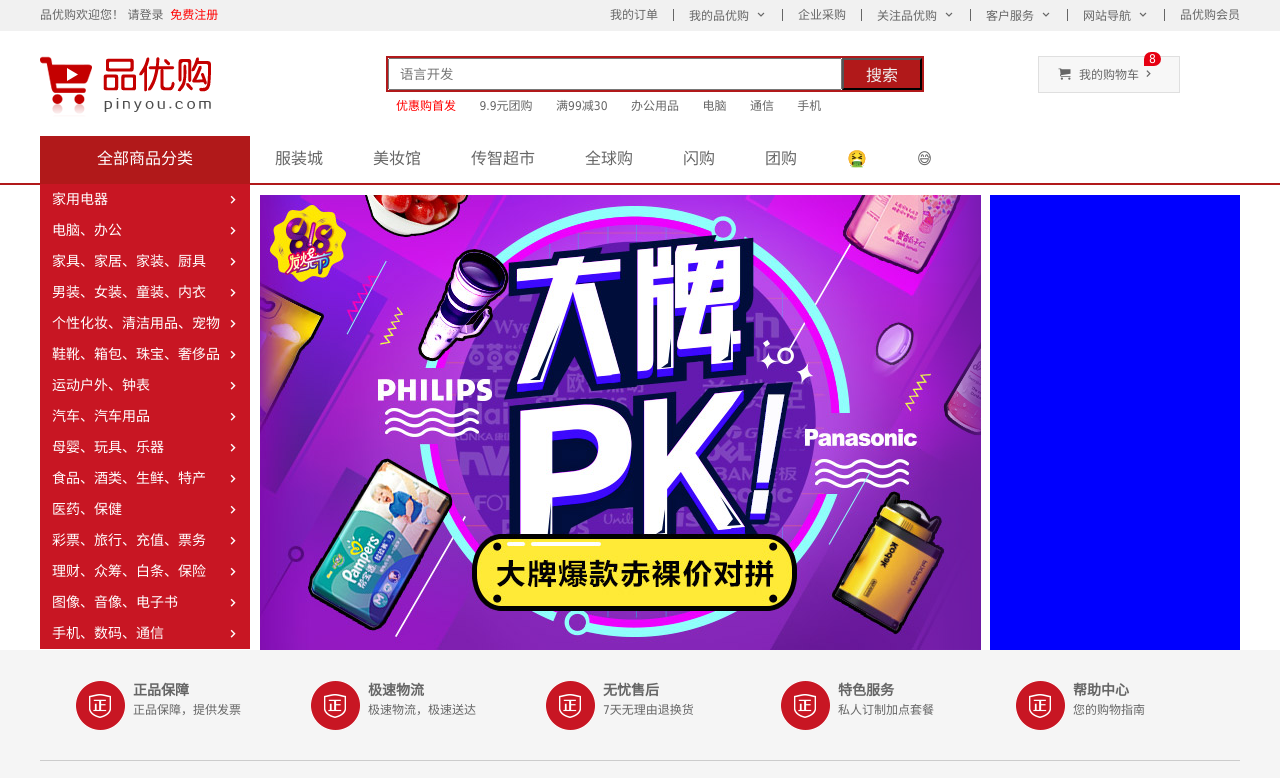
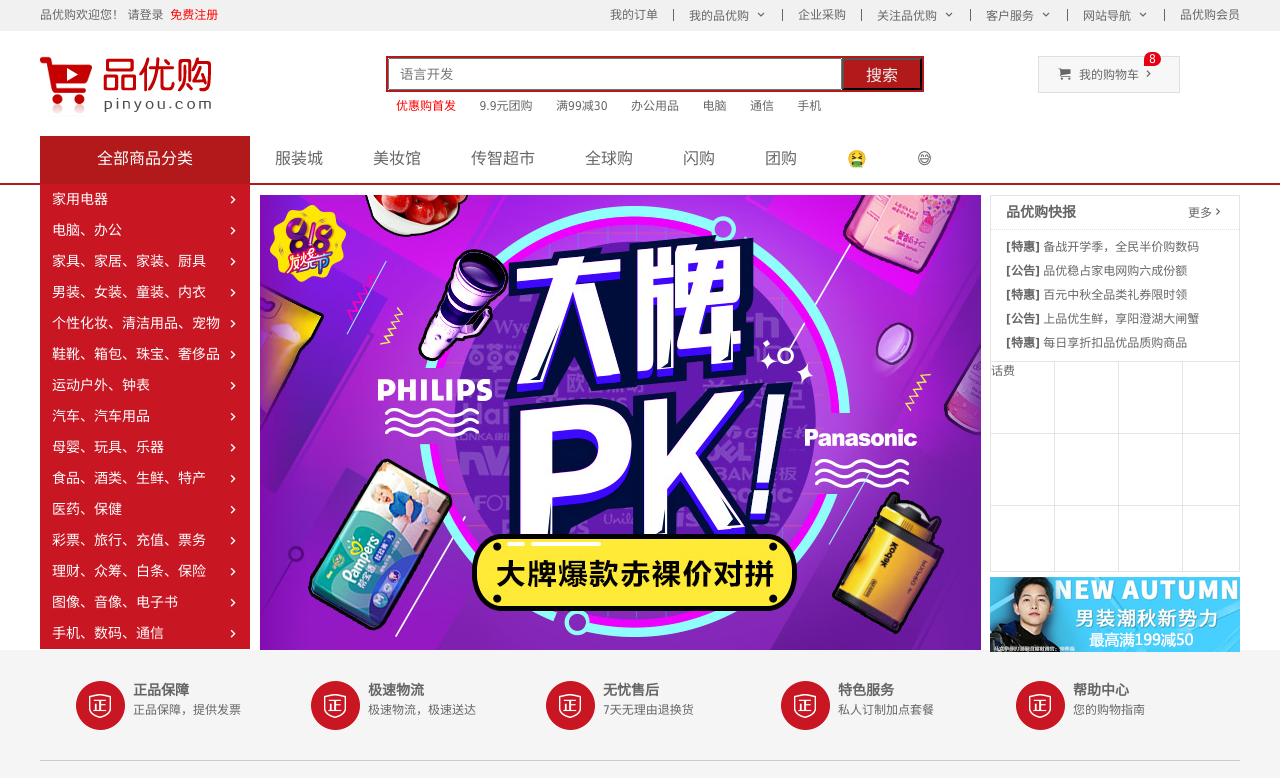
Before and after one commit to Halorv/shopping, a plain HTML site: page index.html in a window 1280 px wide. Shown: the top 778 px of the page. Drawn offline with Linux system fonts and the light colour scheme; files whose address does not match are found by name.

Commit message:
11/21-13 Win11

```diff
--- a/css/common.css
+++ b/css/common.css
@@ -250,3 +250,28 @@
 .links a {
     margin: 0 3px;
 }
+
+
+.news {
+    height: 165px;
+    border: 1px solid #e4e4e4;
+}
+.life_service {
+    overflow: hidden;
+    height: 209px;
+    border: 1px solid #e4e4e4;
+    border-top: 0;
+}
+.life_service ul {
+    width: 263px;
+}
+.life_service ul li {
+    float: left;
+    width: 63px;
+    height: 71px;
+    border-right: 1px solid #e4e4e4;
+    border-bottom: 1px solid #e4e4e4;
+}
+.bargain {
+    margin-top: 5px;
+}
--- a/css/index.css
+++ b/css/index.css
@@ -14,5 +14,28 @@
     width: 250px;
     height: 455px;
     float: right;
-    background-color: blue;
 }
+.news_head {
+    height: 33px;
+    line-height: 33px;
+    border-bottom: 1px dotted #e4e4e4;
+    padding: 0 15px;
+}
+.news_head h5 {
+    float: left;
+    font-size: 14px;
+}
+.news_head .more {
+    float: right;
+}
+.news_head .more::after {
+    font-family: 'icomoon';
+    content: '\e920';
+}
+.news_body {
+    padding: 5px 15px 0;
+}
+.news_body ul li {
+    height: 24px;
+    line-height: 24px;
+}
--- a/index.html
+++ b/index.html
@@ -121,7 +121,45 @@
                     </li>
                 </ul>
             </div>
-            <div class="newsflash"></div>
+            <div class="newsflash">
+                <div class="news">
+                    <div class="news_head">
+                        <h5>品优购快报</h5>
+                        <a href="#" class="more">更多</a>
+                    </div>
+                    <div class="news_body">
+                        <ul>
+                            <li><a href="#"><strong>[特惠]</strong> 备战开学季，全民半价购数码</a></li>
+                            <li><a href="#"><strong>[公告]</strong> 品优稳占家电网购六成份额</a></li>
+                            <li><a href="#"><strong>[特惠]</strong> 百元中秋全品类礼券限时领</a></li>
+                            <li><a href="#"><strong>[公告]</strong> 上品优生鲜，享阳澄湖大闸蟹</a></li>
+                            <li><a href="#"><strong>[特惠]</strong> 每日享折扣品优品质购商品</a></li>
+                        </ul>
+                    </div>
+                </div>
+                <div class="life_service">
+                    <ul>
+                        <li>
+                            <i></i>
+                            <p>话费</p>
+                        </li>
+                        <li></li>
+                        <li></li>
+                        <li></li>
+                        <li></li>
+                        <li></li>
+                        <li></li>
+                        <li></li>
+                        <li></li>
+                        <li></li>
+                        <li></li>
+                        <li></li>
+                    </ul>
+                </div>
+                <div class="bargain">
+                    <img src="/upload/bargain.png" alt="">
+                </div>
+            </div>
         </div>
     </div>
 
```
